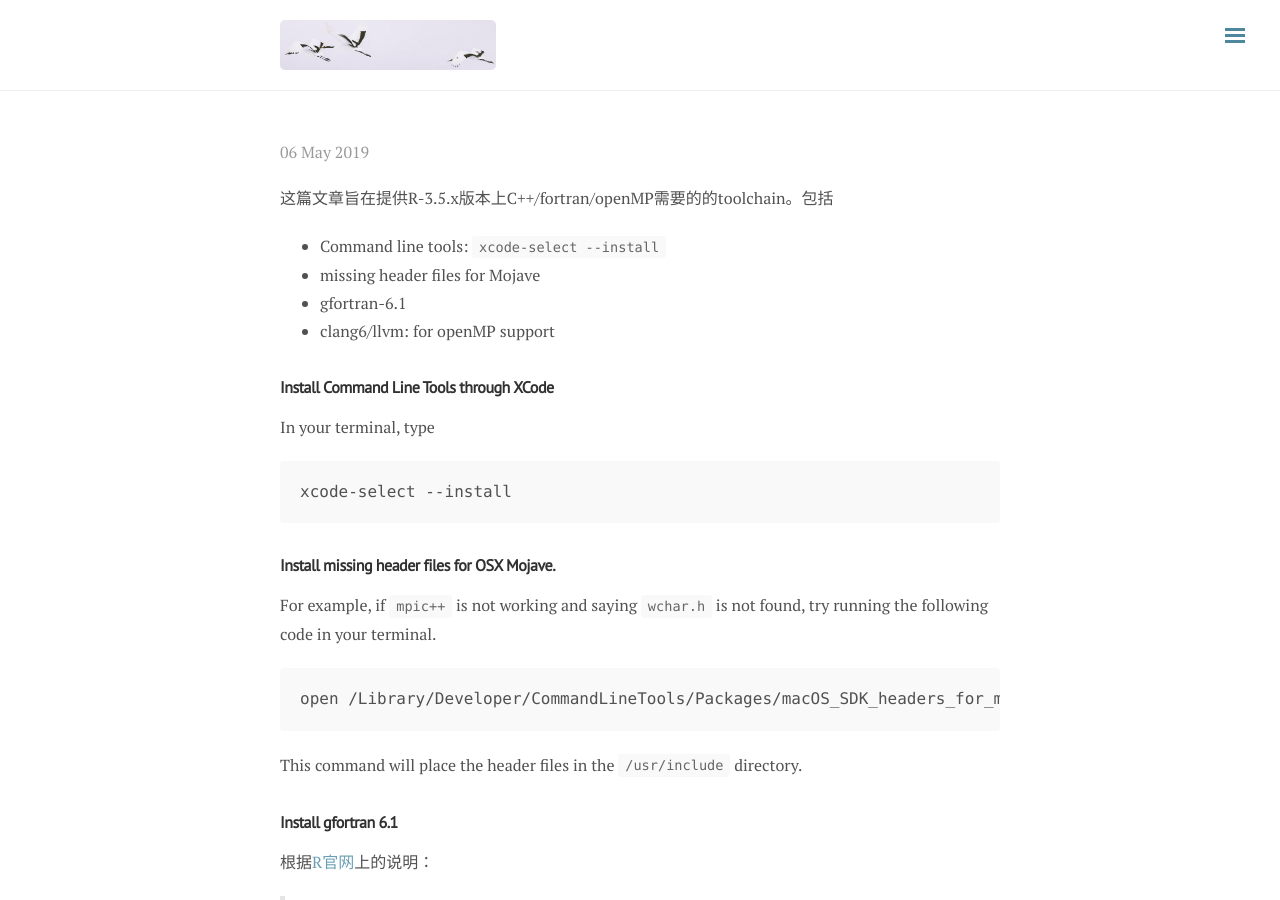
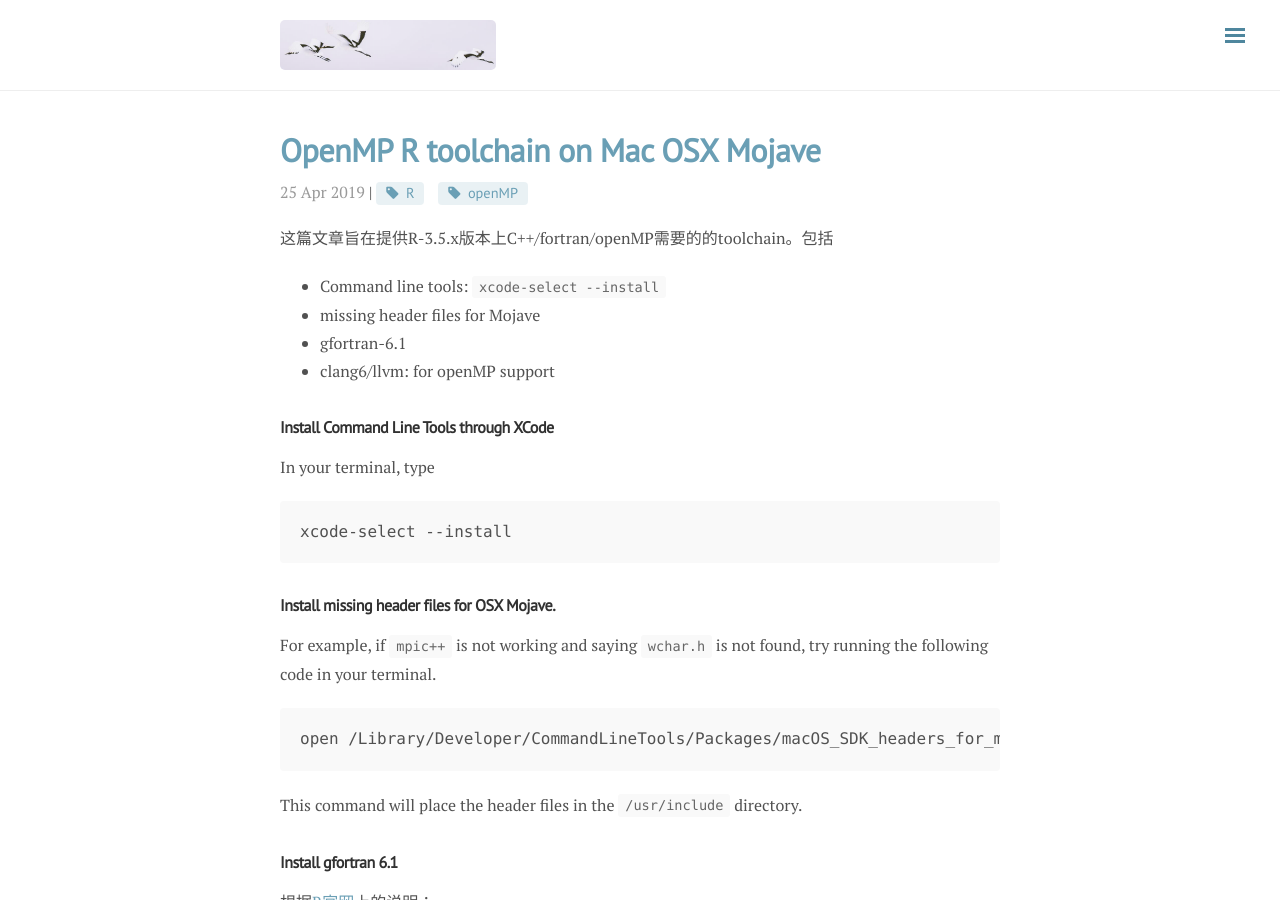
Before and after one commit to ylyy93/my_blog, a Jekyll site: the page built from _posts/AdvancedR/2019-04-25-r-openmp-toolchain.md, in a window 1280 px wide and 900 px high. Built offline with Jekyll 4.4.1, drawn with Linux system fonts in a browser that asks for light colours; nearby versions of some CDN libraries; our own code applies the rules of GitHub Pages for plain Markdown files; comment, search, counter and statistics services are not loaded.

Commit message:
rebuilding site Mon May  6 16:39:11 MDT 2019

```diff
--- a/_posts/AdvancedR/2019-04-25-r-openmp-toolchain.md
+++ b/_posts/AdvancedR/2019-04-25-r-openmp-toolchain.md
@@ -1,6 +1,6 @@
 ---
 layout: post
-title: "OpenMP" R toolchain on Mac OSX Mojave
+title: OpenMP R toolchain on Mac OSX Mojave
 date: 2019-04-25 10:54 -0600
 categories: Tech
 tags: [R,openMP]
```
